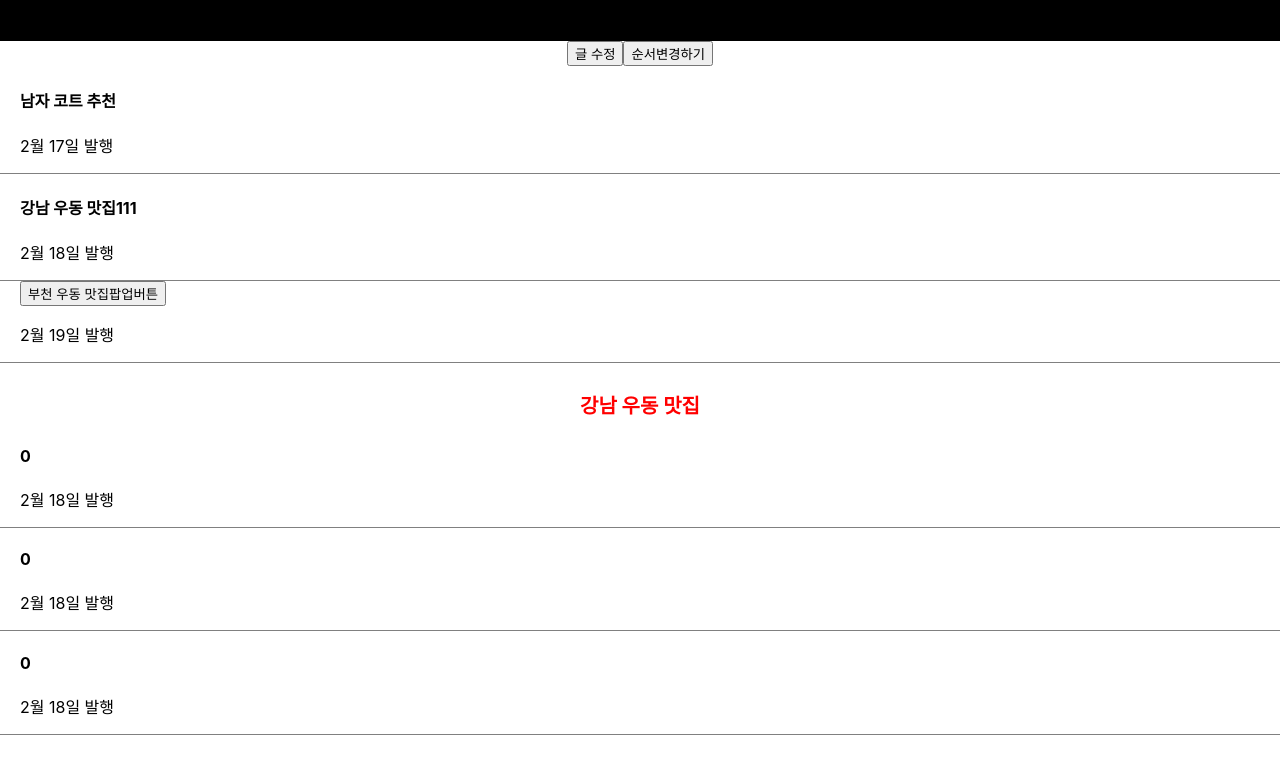
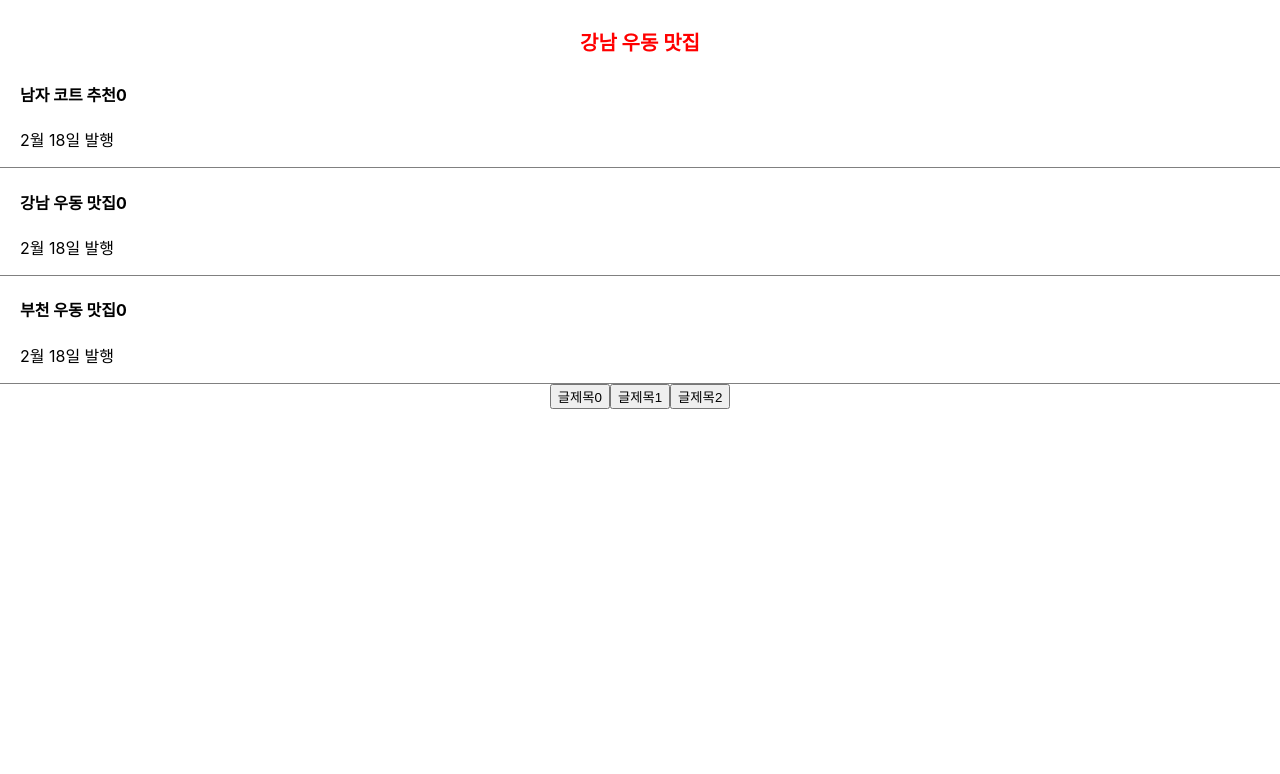
Before and after one commit to dkdkwl/react-blog, a React (Create React App) app in the folder blog/: page / in a window 1280 px wide. Shown: the top 774 px of the page. Built offline with nearby package versions, Linux system fonts and the light colour scheme.

Commit message:
status 모달 변경하기

```diff
--- a/blog/src/App.js
+++ b/blog/src/App.js
@@ -7,49 +7,19 @@ function App() {
   let [글제목, 글제목변경] = useState(['남자 코트 추천','강남 우동 맛집','부천 우동 맛집']);
   let [따봉, 따봉변경] = useState([0,0,0]);
   let [modal,setModal] = useState(false);
-
+  let [title,setTitle] = useState(0);
 
   return (
     <div className="App">
-      <div className="black-nav">
-        <h4></h4>
-      </div>
-      <button onClick={()=>{
-        let copy = [...글제목];
-        copy[0] = '여자코트 추천';
-        글제목변경(copy)
-      }}>글 수정</button>
-
-      <button onClick={
-        ()=>{
-          let titleSort = [...글제목];
-          titleSort.sort();
-          글제목변경(titleSort)
-        }
-      }>순서변경하기</button>
-
-      <div className="List">
-        <h4>{글제목[0]} </h4>
-        <p>2월 17일 발행</p>
-      </div>
-      <div className="List">
-        <h4>{글제목[1]}111</h4>
-        <p>2월 18일 발행</p>
-      </div>
-      <div className="List">
-        <button onClick = {()=>{setModal(!modal)}}>{글제목[2]}팝업버튼</button>
-        <p>2월 19일 발행</p>
-      </div>
       <h4 style={{color:'red',fontSize:'20px'}}>{post}</h4>
-      {
-        modal == true ? <Modal/> : null
-      }
-
       {
         글제목.map(function(a,i){
           return (
           <div className="List" key = {i}>
-            <h4>
+            <h4 onClick={()=>{
+              setModal(true);
+              setTitle(i);
+            }}>{글제목[i]}
             <span onClick={() => {
               let copy = [...따봉];
               copy[i] = copy[i]+1;
@@ -62,22 +32,28 @@ function App() {
         })
       }
 
-    </div>
+      <button onClick={()=>{setTitle(0)}}>글제목0</button>
+      <button onClick={()=>{setTitle(1)}}>글제목1</button>
+      <button onClick={()=>{setTitle(2)}}>글제목2</button>
 
 
+      {
+        modal == true ? <Modal title = {title} 글제목변경={글제목변경} color={'coral'} 글제목={글제목}/> : null
+      }
+    </div>
   );
 }
 
 
-function Modal(){
+
+function Modal(props){
   return (
     <>
       <div className='modal'>
-        <h4>제목</h4>
+        <h4>{props.글제목[props.title]}</h4>
         <p>날짜</p>
         <p>상세내용</p>
       </div>
-      <div></div>
     </>
   )
 }
```
